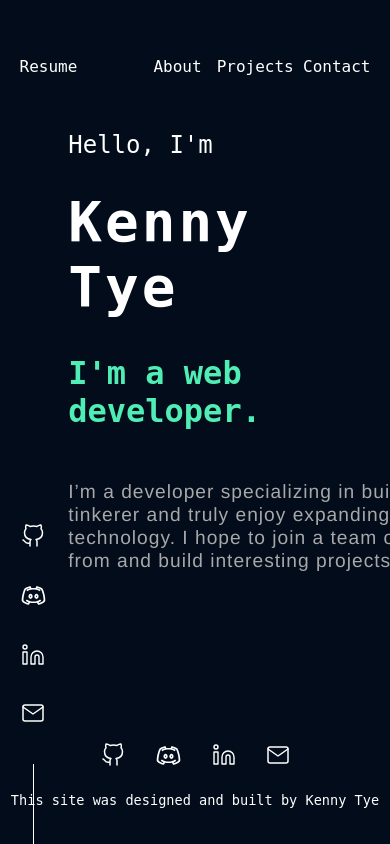
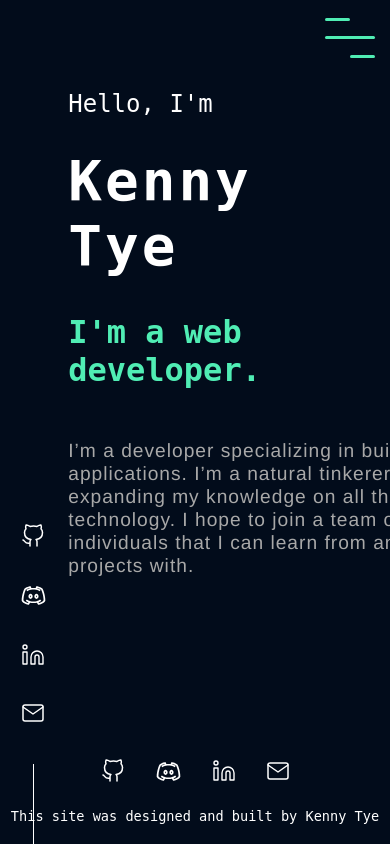
Before and after one commit to kennynumbertwo/portfolio, a Next.js app: page / in a window 390 px wide. Shown: the top 844 px of the page. Built offline with nearby package versions, Linux system fonts and the light colour scheme.

Commit message:
added hamburger menu

```diff
--- a/components/Navbar.tsx
+++ b/components/Navbar.tsx
@@ -1,4 +1,5 @@
 import styles from '../styles/Navbar.module.css';
+import { useState, useEffect } from 'react';
 
 interface NavbarProps {
   navItemLeft: string;
@@ -7,9 +8,62 @@ interface NavbarProps {
     itemTwo: string;
     itemThree: string;
   };
+  isMobile: boolean;
 }
 
-function Navbar({ navItemLeft, navItemsRight }: NavbarProps) {
+function Navbar({ navItemLeft, navItemsRight, isMobile }: NavbarProps) {
+  const [isActive, setIsActive] = useState(false);
+  const [isShowing, setIsShowing] = useState(false);
+
+  useEffect(() => {
+    setIsActive(false);
+    setIsShowing(false);
+  }, [isMobile]);
+
+  const handleSetHamburgerClass = () => {
+    setIsActive(!isActive);
+    setIsShowing(true);
+    if (isActive) {
+      setTimeout(() => {
+        setIsShowing(false);
+      }, 200);
+    }
+  };
+
+  if (isMobile) {
+    return (
+      <>
+        <div className={styles.burgerWrapper}>
+          <button
+            className={`${styles.hamburger} ${isActive && styles.active}`}
+            onClick={handleSetHamburgerClass}
+          >
+            <span></span>
+            <span></span>
+            <span></span>
+          </button>
+        </div>
+        {isShowing && (
+          <nav
+            className={`${styles.container} ${
+              isActive ? styles.showing : styles.hidden
+            }`}
+          >
+            <div className={styles.resumeWrapper}>
+              <a className={styles.resumeText}>{navItemLeft}</a>
+            </div>
+            <div className={styles.linksWrapper}>
+              <a className={`${styles.navItem} ${styles.about}`}>
+                {navItemsRight.itemOne}
+              </a>
+              <a className={styles.navItem}>{navItemsRight.itemTwo}</a>
+              <a className={styles.navItem}>{navItemsRight.itemThree}</a>
+            </div>
+          </nav>
+        )}
+      </>
+    );
+  }
   return (
     <nav className={styles.container}>
       <div className={styles.resumeWrapper}>
--- a/pages/index.tsx
+++ b/pages/index.tsx
@@ -1,4 +1,5 @@
 import type { NextPage } from 'next';
+import { useEffect, useState } from 'react';
 import Head from 'next/head';
 import Footer from '../components/Footer';
 import Introduction from '../components/Introduction';
@@ -7,6 +8,22 @@ import Navbar from '../components/Navbar';
 import styles from '../styles/Home.module.css';
 
 const Home: NextPage = () => {
+  const [isMobile, setIsMobile] = useState(false);
+  // Listen for the window size
+  useEffect(() => {
+    if (window.innerWidth <= 576) {
+      setIsMobile(true);
+    }
+    function handleMobileResize() {
+      if (window.innerWidth <= 576) {
+        setIsMobile(true);
+      }
+      if (window.innerWidth > 576) {
+        setIsMobile(false);
+      }
+    }
+    window.addEventListener('resize', handleMobileResize);
+  }, [isMobile]);
   return (
     <div className={styles.main}>
       <Head>
@@ -20,6 +37,7 @@ const Home: NextPage = () => {
           itemTwo: 'Projects',
           itemThree: 'Contact',
         }}
+        isMobile={isMobile}
       />
       <Introduction />
       <LinkFooter />
--- a/styles/Home.module.css
+++ b/styles/Home.module.css
@@ -1,6 +1,6 @@
 .main {
   min-height: 100vh;
-  padding: 1rem 0;
+  padding: 0rem 0;
   flex: 1;
   display: flex;
   flex-direction: column;
--- a/styles/Introduction.module.css
+++ b/styles/Introduction.module.css
@@ -29,3 +29,8 @@
   width: 700px;
   margin: 40px 0 0;
 }
+@media only screen and (max-width: 850px) {
+  .description {
+    width: 500px;
+  }
+}
--- a/styles/Navbar.module.css
+++ b/styles/Navbar.module.css
@@ -14,20 +14,142 @@
   display: flex;
   justify-content: flex-end;
   align-items: center;
+  /* border: 1px solid white; */
 }
 .navItem {
   width: 150px;
   display: flex;
   justify-content: flex-end;
   align-items: center;
+  /* border: 1px solid white; */
 }
 
 .about {
   margin-right: 15px;
 }
 
-@media only screen and (max-width: 780px) {
+.burgerWrapper {
+  width: 100vw;
+  display: flex;
+  justify-content: flex-end;
+  align-items: center;
+  padding-right: 15px;
+  height: 75px;
+  /* border: 1px solid white; */
+  z-index: 2;
+  background-color: var(--background-primary);
+}
+
+.hamburger {
+  position: relative;
+  width: 50px;
+  height: 40px;
+  cursor: pointer;
+  border: none;
+  outline: none;
+  background-color: transparent;
+  /* border: 1px solid white; */
+}
+
+.hamburger span {
+  position: absolute;
+  width: 100%;
+  height: 3px;
+  background-color: var(--font-header-green);
+  left: 0;
+  border-radius: 5px;
+  transition: 225ms;
+}
+
+.hamburger span:nth-child(1) {
+  top: 0;
+  width: 50%;
+}
+
+.hamburger span:nth-child(2) {
+  top: calc(50% - 2px);
+}
+
+.hamburger span:nth-child(3) {
+  bottom: 0;
+  width: 50%;
+  left: 25px;
+}
+
+.hamburger.active span:nth-child(1) {
+  top: calc(25%);
+  left: 2px;
+  transform: rotate(225deg);
+}
+
+.hamburger.active span:nth-child(2) {
+  transform: rotate(-45deg);
+}
+
+.hamburger.active span:nth-child(3) {
+  left: calc(21px);
+  bottom: calc(25% - 2px);
+  transform: rotate(225deg);
+}
+
+@media only screen and (max-width: 850px) {
   .linksWrapper {
     width: 70%;
   }
 }
+
+@media only screen and (max-width: 576px) {
+  .container {
+    padding-top: 10px;
+    width: 100vw;
+    flex-direction: column-reverse;
+    height: 150px;
+    overflow: hidden;
+    z-index: 1;
+  }
+  .container.showing {
+    animation: 250ms ease-in-out navbarSlideIn;
+  }
+  .container.hidden {
+    animation: 250ms ease-in-out navbarSlideOut;
+  }
+  @keyframes navbarSlideIn {
+    0% {
+      transform: translateY(-100%);
+      height: 0px;
+    }
+    100% {
+      transform: translateY(0);
+    }
+  }
+  @keyframes navbarSlideOut {
+    0% {
+      transform: translateY(0%);
+    }
+    100% {
+      height: 0px;
+      transform: translateY(-100%);
+    }
+  }
+  .linksWrapper {
+    width: 100%;
+    flex-direction: column;
+    align-items: flex-end;
+  }
+  .about {
+    margin-right: 0px;
+  }
+  .resumeWrapper {
+    margin: 0;
+    display: flex;
+    justify-content: flex-end;
+    align-items: flex-end;
+    width: 100vw;
+  }
+  .resumeText {
+    margin-right: 15px;
+  }
+  .navItem {
+    margin: 0 15px 15px;
+  }
+}
```
